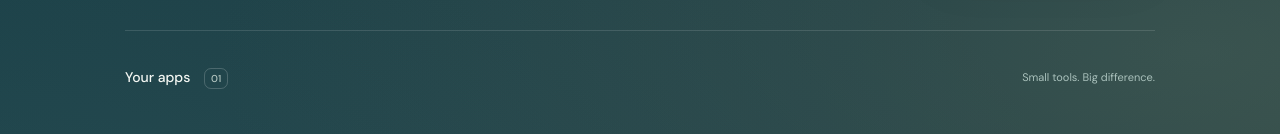
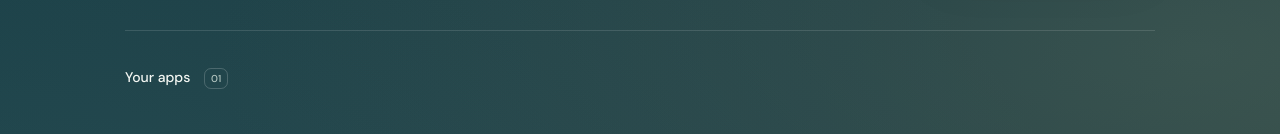
Before and after one commit to Nivix047/Utility-Hub, a React (Vite) app: page / in a window 1280 px wide. Shown: the part 457-591 px from the top of the page. Built offline with nearby package versions, Linux system fonts and the light colour scheme.

Commit message:
Remove home screen tools tagline

```diff
--- a/src/hub/Hub.tsx
+++ b/src/hub/Hub.tsx
@@ -78,7 +78,6 @@ export default function Hub() {
             <h2>
               Your apps <span>{apps.length.toString().padStart(2, "0")}</span>
             </h2>
-            <span>Small tools. Big difference.</span>
           </div>
           <div className="app-grid">
             {apps.map((a) => (
```
